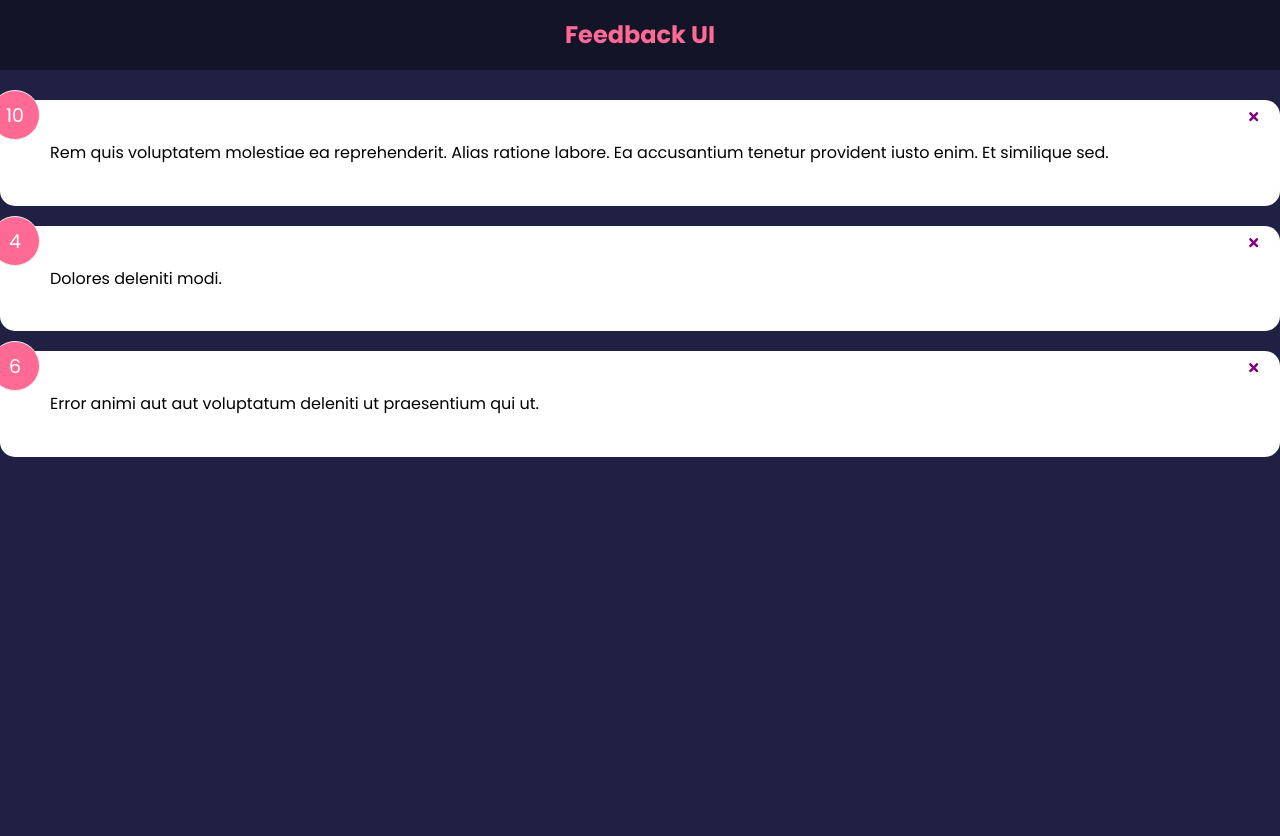
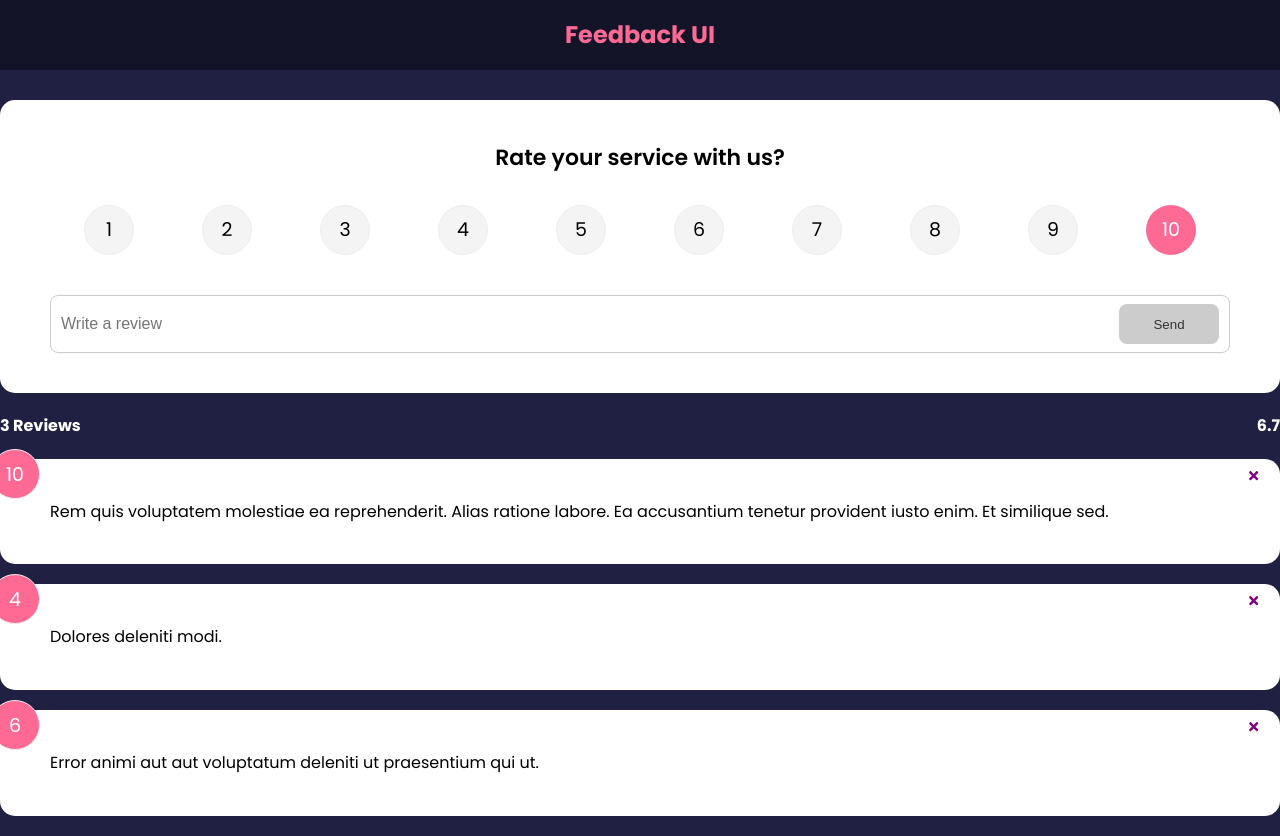
Before and after one commit to JCarz/Udemy, a React (Create React App) app in the folder Feedback/feedback-app/: page / in a window 1280 px wide. Before the commit the page ends 800 px from the top, so only its background shows below. Built offline with nearby package versions, Linux system fonts and the light colour scheme.

Commit message:
Average is calculated through FeedbackStats FeedbackForm is a list of buttons with dynamic states

```diff
--- a/Feedback/feedback-app/src/App.js
+++ b/Feedback/feedback-app/src/App.js
@@ -3,6 +3,8 @@
 import FeedbackList from "./componets/FeedbackList"
 //Todo manage global State
 import FeedbackData from "./data/FeedbackData"
+import FeedbackStats from "./componets/FeedbackStats"
+import FeedbackForm from "./componets/FeedbackForm"
 function App() {
   const [feedback, setFeedback] = useState(FeedbackData)
   // FeedbackData holds 3 states id,rating and text
@@ -20,6 +22,8 @@
     <>
       <Header />
       <div className="Container">
+        <FeedbackForm feedback={feedback} />
+        <FeedbackStats feedback={feedback} />
         <FeedbackList feedback={feedback} handleDelete={deleteFeedback} />
       </div>
     </>
--- /dev/null
+++ b/Feedback/feedback-app/src/componets/FeedbackForm.jsx
@@ -0,0 +1,56 @@
+import React from "react"
+import RatingSelect from "./RatingSelect"
+import { useState } from "react" //Hook
+import Card from "./shared/Card"
+import Button from "./shared/Button"
+
+function FeedbackForm() {
+  //@Todo Realtime validation
+  //button will be disabled until 10 chars are typed
+  const [btnDisabled, setBtnDisabled] = useState(true)
+  const [rating, setRating] = useState(10)
+  const [message, setMessage] = useState("")
+
+  const [text, setText] = useState("")
+  const handleTextChange = (e) => {
+    if (text === "") {
+      setBtnDisabled(true)
+      setMessage(null)
+    } else if (text !== "" && text.trim().length <= 10) {
+      setMessage("Text must be at least 10 characters")
+      setBtnDisabled(true)
+    } else {
+      setMessage(null)
+      setBtnDisabled(false)
+    }
+    setText(e.target.value)
+  }
+
+  return (
+    <Card>
+      <form>
+        <h2>Rate your service with us?</h2>
+        <RatingSelect select={(rating) => console.log(rating)} />
+        <div className="input-group">
+          <input
+            onChange={handleTextChange}
+            type="text"
+            placeholder="Write a review"
+            value={text}
+          />
+          <Button type="submit" isDisabled={btnDisabled}>
+            Send
+          </Button>
+        </div>
+        {message && <div className="message">{message}</div>}
+        {/* if there is a message that is greater than 10 show the message if empty dont show */}
+      </form>
+    </Card>
+  )
+}
+
+export default FeedbackForm
+{
+  /*Component level state is a instace of a React Component class it is an object of a set of observable properties that control the behavior of a component therefore each imput in the form has its own state */
+  /*setText is what is updated. What is inputed in the form will be updated through the onChange eventHandler, you need to get whatever is typed in: console.log(e.target.value)   will get what is typed in. This needs to be set in the piece of state @text */
+}
--- /dev/null
+++ b/Feedback/feedback-app/src/componets/FeedbackStats.jsx
@@ -0,0 +1,32 @@
+import React from "react"
+import PropTypes from "prop-types"
+
+function FeedbackStats({ feedback }) {
+  //calculate Ratings avg . High Order array method
+  //Higher order functions are functions that operate on other functions, either by receiving them as arguments or by returning them. It is a function that accepts a function as a parameter or returns a function as the output.
+  //Accumulator is what collects the average tha accepts numbers and stores them
+
+  //Take sum divide the feedback ratings(items there are)
+  let average =
+    feedback.reduce((acaccumulator, current) => {
+      return acaccumulator + current.rating
+    }, 0) / feedback.length
+
+  // toFixed() formats the number to one decimal place
+  // let fixed = average.toFixed(1)
+  average = average.toFixed(1).replace(/[.,]0$/, "")
+
+  //REGULAR Expression: /[.,]0$/,'' gets rid of any trailing 0's
+  return (
+    <div className="feedback-stats">
+      <h4>{feedback.length} Reviews</h4>
+      <h4>{isNaN(average) ? 0 : average}</h4>
+    </div>
+  )
+}
+
+FeedbackStats.protoTypes = {
+  feedback: PropTypes.array.isRequired,
+}
+
+export default FeedbackStats
--- /dev/null
+++ b/Feedback/feedback-app/src/componets/RatingSelect.jsx
@@ -0,0 +1,129 @@
+import React from "react"
+import { useState } from "react"
+
+function RatingSelect({ select }) {
+  const [selected, setSelected] = useState(10)
+
+  const handleChange = (e) => {
+    setSelected(+e.currentTarget.value)
+    select(+e.currentTarget.value)
+  }
+
+  return (
+    <ul className="rating">
+      <li>
+        <input
+          type="radio"
+          id="num1"
+          name="rating"
+          value="1"
+          onChange={handleChange}
+          checked={selected === 1}
+        />
+        <label htmlFor="num1">1</label>
+      </li>
+      <li>
+        <input
+          type="radio"
+          id="num2"
+          name="rating"
+          value="2"
+          onChange={handleChange}
+          checked={selected === 2}
+        />
+        <label htmlFor="num2">2</label>
+      </li>
+      <li>
+        <input
+          type="radio"
+          id="num3"
+          name="rating"
+          value="3"
+          onChange={handleChange}
+          checked={selected === 3}
+        />
+        <label htmlFor="num3">3</label>
+      </li>
+      <li>
+        <input
+          type="radio"
+          id="num4"
+          name="rating"
+          value="4"
+          onChange={handleChange}
+          checked={selected === 4}
+        />
+        <label htmlFor="num4">4</label>
+      </li>
+      <li>
+        <input
+          type="radio"
+          id="num5"
+          name="rating"
+          value="5"
+          onChange={handleChange}
+          checked={selected === 5}
+        />
+        <label htmlFor="num5">5</label>
+      </li>
+      <li>
+        <input
+          type="radio"
+          id="num6"
+          name="rating"
+          value="6"
+          onChange={handleChange}
+          checked={selected === 6}
+        />
+        <label htmlFor="num6">6</label>
+      </li>
+      <li>
+        <input
+          type="radio"
+          id="num7"
+          name="rating"
+          value="7"
+          onChange={handleChange}
+          checked={selected === 7}
+        />
+        <label htmlFor="num7">7</label>
+      </li>
+      <li>
+        <input
+          type="radio"
+          id="num8"
+          name="rating"
+          value="8"
+          onChange={handleChange}
+          checked={selected === 8}
+        />
+        <label htmlFor="num8">8</label>
+      </li>
+      <li>
+        <input
+          type="radio"
+          id="num9"
+          name="rating"
+          value="9"
+          onChange={handleChange}
+          checked={selected === 9}
+        />
+        <label htmlFor="num9">9</label>
+      </li>
+      <li>
+        <input
+          type="radio"
+          id="num10"
+          name="rating"
+          value="10"
+          onChange={handleChange}
+          checked={selected === 10}
+        />
+        <label htmlFor="num10">10</label>
+      </li>
+    </ul>
+  )
+}
+
+//Displays the css and buttons for each button list ther are 10 buttons
+export default RatingSelect
--- /dev/null
+++ b/Feedback/feedback-app/src/componets/shared/Button.jsx
@@ -0,0 +1,37 @@
+import PropTypes from "prop-types"
+
+function Button({ children, version, type, isDisabled }) {
+  return (
+    <button
+      type={type}
+      disabled={isDisabled}
+      className={`btn
+    btn-${version}`}
+    >
+      {children}
+    </button>
+  )
+}
+
+{
+  /*The button has props tied to it children, version,type,isDisabled.
+@type will always be a button
+@disabled will check if it submittable
+@version is depending on the props the css styling will change for the different style of buttons
+*/
+}
+
+Button.defaultProps = {
+  version: "primary",
+  type: "button",
+  isDisabled: "false",
+}
+
+Button.propTypes = {
+  children: PropTypes.node.isRequired,
+  version: PropTypes.string,
+  type: PropTypes.string,
+  isDisabled: PropTypes.bool,
+}
+
+export default Button
```
